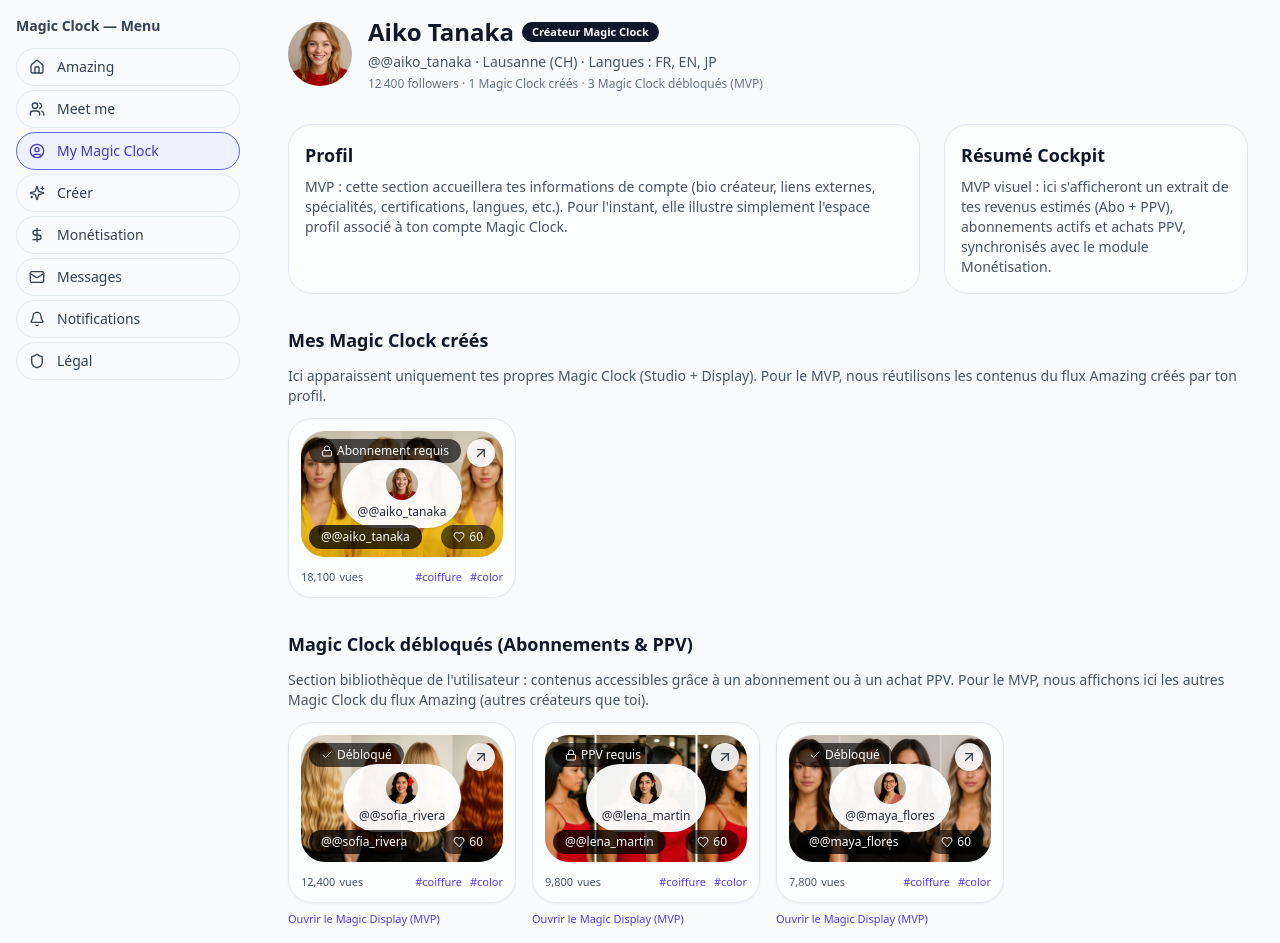
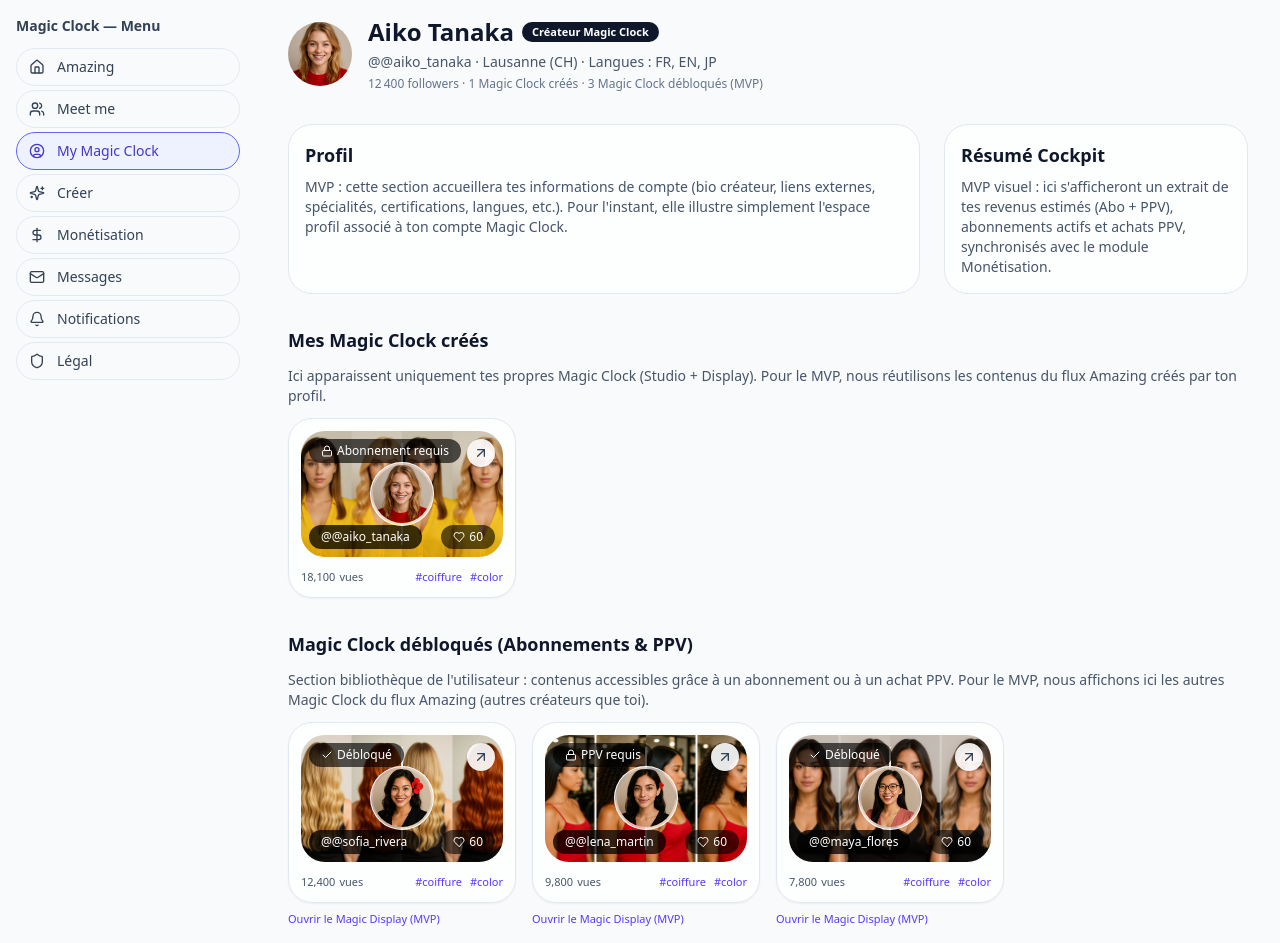
Before and after one commit to welcome-magic-clock/magic-clock-web-mvp, a Next.js app: page /mymagic in a window 1280 px wide. Built offline with nearby package versions, Linux system fonts and the light colour scheme.

Commit message:
Update MediaCard.tsx

```diff
--- a/features/amazing/MediaCard.tsx
+++ b/features/amazing/MediaCard.tsx
@@ -129,13 +129,9 @@ export default function MediaCard({ item }: Props) {
           </div>
         )}
 
-        {/* Avatar + handle au centre (clic → Meet me) */}
-        <Link
-          href="/meet"
-          className="absolute inset-0 flex items-center justify-center"
-        >
-          <div className="flex flex-col items-center gap-1 rounded-full bg-white/95 px-4 py-2 shadow">
-            <div className="relative h-8 w-8 overflow-hidden rounded-full bg-slate-200">
+        {/* Avatar au centre du canevas (comme dans Magic Studio) */}
+        <div className="pointer-events-none absolute left-1/2 top-1/2 z-20 flex h-16 w-16 -translate-x-1/2 -translate-y-1/2 items-center justify-center rounded-full border border-white/95 bg-white/60 shadow-sm backdrop-blur-sm">
+          <div className="relative h-[58px] w-[58px] overflow-hidden rounded-full">
             <Image
               src={avatar}
               alt={creator?.name ?? item.user}
@@ -143,11 +139,7 @@ export default function MediaCard({ item }: Props) {
               className="object-cover"
             />
           </div>
-            <span className="text-xs font-medium text-slate-800">
-              @{item.user}
-            </span>
         </div>
-        </Link>
 
         {/* Flèche + menu FREE / Abo / PPV */}
         <div className="absolute right-2 top-2">
```
Lines whose indentation alone changed are shown as unchanged.
